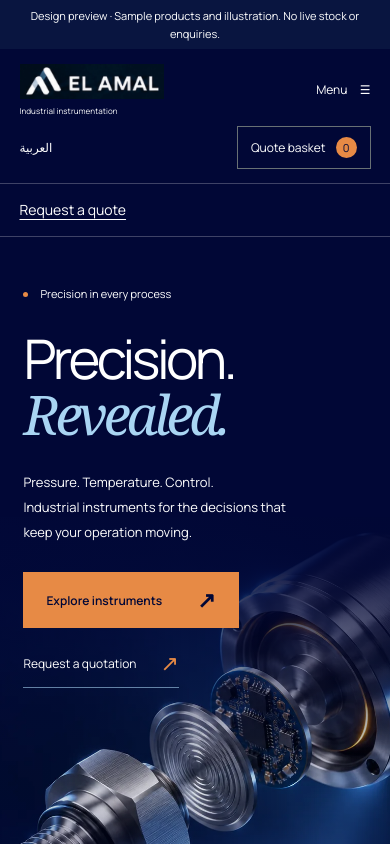
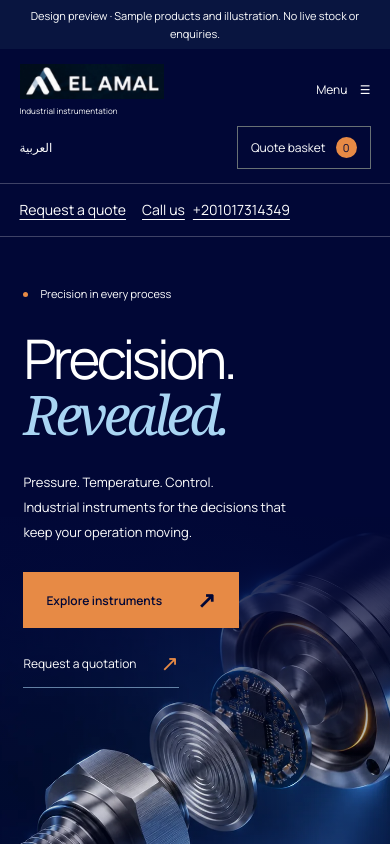
Before and after one commit to nourabulnasr/EL-AMAL, a Next.js app: page /en in a window 390 px wide. Shown: the top 844 px of the page. Built offline with nearby package versions, Linux system fonts and the light colour scheme; no server answers.

Commit message:
Publish confirmed WIKA distributor profile and business telephone

```diff
--- a/scripts/check-readiness.ts
+++ b/scripts/check-readiness.ts
@@ -4,9 +4,10 @@ import {mailReadiness} from '../src/lib/mail-transport.ts';
 import {businessContact} from '../src/lib/business-contact.ts';
 import {recoveryReady} from '../src/lib/staff-security.ts';
 import {indexingEnabled} from '../src/lib/site-policy.mjs';
+import {safeDatasheetUrl} from '../src/lib/public-catalogue.ts';
 const contact=businessContact();
 console.log(JSON.stringify({customerVerificationDeliveryEnabled:process.env.VERIFICATION_DELIVERY_ENABLED==='true',verificationEncryptionConfigured:(process.env.PAYLOAD_SECRET?.length??0)>=32}));
-const report={cms:cmsEnabled(),mail:mailReadiness(),publicContact:{phone:!!contact.phone,whatsapp:!!contact.whatsapp},wikaEvidenceConfigured:!!process.env.WIKA_RELATIONSHIP_EN&&!!process.env.WIKA_RELATIONSHIP_AR&&!!process.env.WIKA_EVIDENCE_URL,catalogueMode:process.env.CATALOGUE_SOURCE==='cms'?'cms':'demo',publicSubmissionEnabled:!!customerSettings(),workersConfirmedReady:process.env.ENQUIRY_WORKERS_READY==='true'};
+const report={cms:cmsEnabled(),mail:mailReadiness(),publicContact:{phone:!!contact.phone,whatsapp:!!contact.whatsapp},wikaRelationshipConfirmed:true,wikaEvidenceConfigured:!!safeDatasheetUrl(process.env.WIKA_EVIDENCE_URL),catalogueMode:process.env.CATALOGUE_SOURCE==='cms'?'cms':'demo',publicSubmissionEnabled:!!customerSettings(),workersConfirmedReady:process.env.ENQUIRY_WORKERS_READY==='true'};
 console.log(JSON.stringify(report,null,2));
 console.log(JSON.stringify({indexingEnabled:indexingEnabled(),staffRecoveryConfigured:recoveryReady(),privatePhotosConfigured:cmsEnabled()&&process.env.ENQUIRY_PHOTOS_ENABLED==='true',deliveryOperationsConfigured:cmsEnabled()&&process.env.DELIVERY_OPERATIONS_ENABLED==='true'&&(process.env.CRON_SECRET?.length??0)>=32,retentionEnabled:process.env.DELIVERY_RETENTION_ENABLED==='true'},null,2));
 console.log(JSON.stringify({quotationSubmissionConfigured:!!quotationSettings()},null,2));
--- a/src/app/(site)/[locale]/page.tsx
+++ b/src/app/(site)/[locale]/page.tsx
@@ -1,4 +1,5 @@
 import {pageMetadata} from '@/lib/page-metadata';
+import {businessHomeDescription} from '@/content/business-profile';
 import {WikaEvidence} from '@/components/wika-evidence';
 import {industries} from '@/content/industries';
 import Link from 'next/link';
@@ -11,7 +12,7 @@ import {ProductCard} from '@/components/product-card';
 import {FeaturedProductGallery} from '@/components/featured-product-gallery';
 import {MeasurementIcon} from '@/components/measurement-icon';
 import {RevealText} from '@/components/reveal-text';
-export async function generateMetadata({params}:{params:Promise<{locale:string}>}){const {locale}=await params;if(!isLocale(locale))notFound();return pageMetadata(locale,'',locale==='ar'?'أجهزة القياس الصناعية':'Industrial instrumentation',locale==='ar'?'تصفح أدوات قياس الضغط والحرارة والملحقات وابدأ طلب عرض سعر.':'Explore pressure and temperature instruments and accessories, and prepare a quotation request.');}
+export async function generateMetadata({params}:{params:Promise<{locale:string}>}){const {locale}=await params;if(!isLocale(locale))notFound();return pageMetadata(locale,'',locale==='ar'?'أجهزة القياس الصناعية':'Industrial instrumentation',businessHomeDescription[locale]);}
 export default async function Home({params}:{params:Promise<{locale:string}>}){
  const {locale}=await params;if(!isLocale(locale))notFound();const t=copy[locale],ar=locale==='ar';const {products,categories,source}=await loadCatalogue();
  const featured=products.slice(0,3);
--- a/src/components/site-schema.tsx
+++ b/src/components/site-schema.tsx
@@ -1,11 +1,11 @@
 import {siteOrigin} from '@/lib/site-policy.mjs';
 import type {Locale} from '@/lib/catalogue';
-import {businessEmail} from '@/lib/business-contact';
+import {businessContact} from '@/lib/business-contact';
 export function SiteSchema({locale}:{locale:Locale}){
- const origin=siteOrigin();
+ const origin=siteOrigin(),contact=businessContact();
  const schema={'@context':'https://schema.org','@graph':[
   {'@type':'WebSite','@id':`${origin}/#website`,name:'EL AMAL',url:origin,inLanguage:['en','ar'],publisher:{'@id':`${origin}/#organization`}},
-  {'@type':'Organization','@id':`${origin}/#organization`,name:'EL AMAL',alternateName:'الأمل',url:origin,email:businessEmail,logo:{'@type':'ImageObject',url:`${origin}/brand/el-amal-logo.png`,width:756,height:181}},
+  {'@type':'Organization','@id':`${origin}/#organization`,name:'EL AMAL',alternateName:'الأمل',url:origin,email:contact.email,telephone:contact.phone,logo:{'@type':'ImageObject',url:`${origin}/brand/el-amal-logo.png`,width:756,height:181}},
  ]};
  return <script type="application/ld+json" dangerouslySetInnerHTML={{__html:JSON.stringify(schema).replace(/</g,'\\u003c')}}/>;
 }
--- a/src/components/wika-evidence.tsx
+++ b/src/components/wika-evidence.tsx
@@ -1,9 +1,8 @@
 import type {Locale} from '@/lib/catalogue';
 import {safeDatasheetUrl} from '@/lib/public-catalogue';
-// Populate only after the client supplies approved bilingual wording and evidence.
+import {wikaRelationship} from '@/content/business-profile';
+
 export function WikaEvidence({locale}:{locale:Locale}){
- const en=process.env.WIKA_RELATIONSHIP_EN,ar=process.env.WIKA_RELATIONSHIP_AR;
  const evidence=safeDatasheetUrl(process.env.WIKA_EVIDENCE_URL);
- if(!en||!ar||!evidence)return null;
- return <section className="section wika-evidence"><p className="section-kicker">WIKA</p><h2>{locale==='ar'?ar:en}</h2><a className="text-link" href={evidence} target="_blank" rel="noopener noreferrer">{locale==='ar'?'عرض مستند العلاقة التجارية':'View relationship documentation'} ↗</a></section>;
+ return <section className="section wika-evidence" aria-labelledby="wika-relationship"><p className="section-kicker">WIKA</p><h2 id="wika-relationship">{wikaRelationship[locale]}</h2>{evidence&&<a className="text-link" href={evidence} target="_blank" rel="noopener noreferrer">{locale==='ar'?'عرض مستند العلاقة التجارية':'View relationship documentation'} <span aria-hidden="true">↗</span></a>}</section>;
 }
--- /dev/null
+++ b/src/content/business-profile.ts
@@ -0,0 +1,11 @@
+// Relationship wording confirmed by the client on 16 October 2026.
+// Documentary evidence is optional and separate; no exclusivity or territory is claimed.
+export const wikaRelationship = {
+  en: 'EL AMAL is an official distributor of WIKA products.',
+  ar: 'الأمل موزع رسمي لمنتجات ويكا (WIKA).',
+} as const;
+
+export const businessHomeDescription = {
+  en: 'EL AMAL, official distributor of WIKA products. Explore pressure gauges, transmitters, thermometers and accessories, with specifications and quotation requests.',
+  ar: 'الأمل موزع رسمي لمنتجات ويكا (WIKA). تصفح عدادات الضغط وأجهزة الإرسال ومقاييس الحرارة والملحقات، مع المواصفات الفنية وطلبات عروض الأسعار.',
+} as const;
--- a/src/content/information.ts
+++ b/src/content/information.ts
@@ -1,4 +1,5 @@
 import type { Locale } from "../lib/catalogue";
+import { wikaRelationship } from "./business-profile";
 type InformationCopy = {
   title: string;
   eyebrow: string;
@@ -19,7 +20,7 @@ export const informationPages: Record<
       eyebrow: "About EL AMAL",
       headline: "Industrial measurement.\nA clear point of contact.",
       intro:
-        "EL AMAL focuses on pressure and temperature measurement for industrial applications. Our catalogue brings together gauges, transmitters, thermometers and instrument accessories, with model specifications and manufacturer datasheets.",
+        `${wikaRelationship.en} Our catalogue brings together pressure gauges, transmitters, thermometers and instrument accessories for industrial applications, with model specifications and manufacturer datasheets.`,
       sectionTitle: "Our focus.\nYour application.",
       sections: [
         {
@@ -42,7 +43,7 @@ export const informationPages: Record<
       eyebrow: "عن الأمل",
       headline: "القياس الصناعي.\nوتواصل واضح.",
       intro:
-        "تركز الأمل على قياس الضغط ودرجة الحرارة للتطبيقات الصناعية. يجمع كتالوجنا عدادات الضغط وأجهزة الإرسال ومقاييس الحرارة وملحقات أجهزة القياس، مع مواصفات الطرازات وأوراق البيانات من الشركات المصنعة.",
+        `${wikaRelationship.ar} يجمع كتالوجنا عدادات الضغط وأجهزة الإرسال ومقاييس الحرارة وملحقات أجهزة القياس للتطبيقات الصناعية، مع مواصفات الطرازات وأوراق البيانات من الشركات المصنعة.`,
       sectionTitle: "تخصصنا.\nوتطبيقك الصناعي.",
       sections: [
         {
--- a/src/lib/business-contact.ts
+++ b/src/lib/business-contact.ts
@@ -1,7 +1,8 @@
-// Public business information only. No fallback numbers or inferred partner claims.
-// Supplied by the client for public display; separate from the private alert inbox.
+// Public business information supplied by the client, separate from the alert inbox.
 export const businessEmail = 'alamal4trade@hotmail.com';
+// Confirmed 16 October 2026. Egypt's domestic 0 is removed after country code +20.
+export const businessPhone = '+201017314349';
 export function businessContact(){
  const number=(value:string|undefined)=>value&&/^\+[1-9]\d{7,14}$/.test(value)?value:undefined;
- return {email:businessEmail,phone:number(process.env.BUSINESS_PHONE),whatsapp:number(process.env.BUSINESS_WHATSAPP)?.slice(1)};
+ return {email:businessEmail,phone:number(process.env.BUSINESS_PHONE)??businessPhone,whatsapp:number(process.env.BUSINESS_WHATSAPP)?.slice(1)};
 }
```
Also changed, not shown: 2 other files (tests, documents, lock files or other folders).
